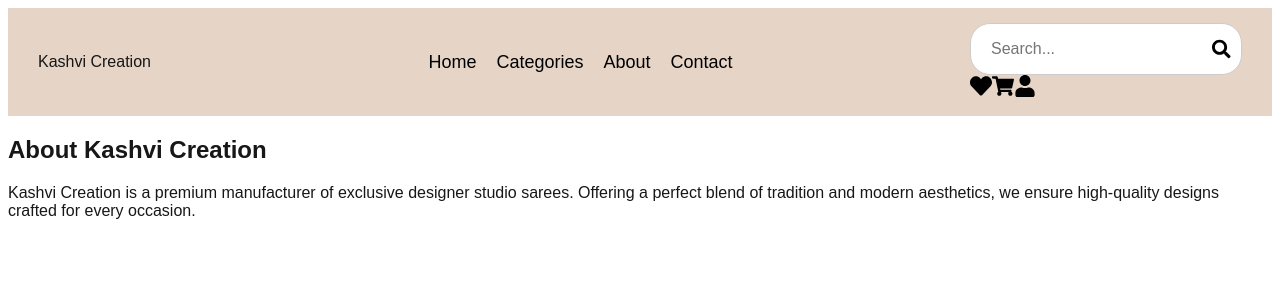
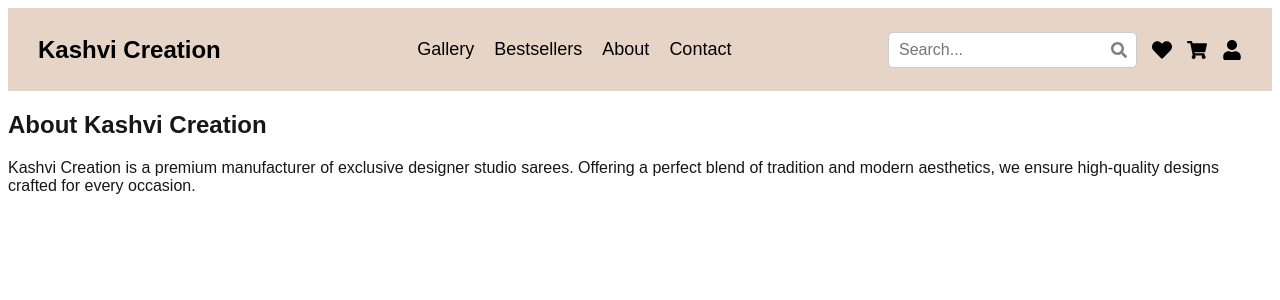
Before and after one commit to Abhishek-2532/GWOC-Project, a Next.js app in the folder kashvi-creation/: page /Pages/about in a window 1280 px wide. Shown: the top 300 px of the page. Built offline with nearby package versions, Linux system fonts and the light colour scheme.

Commit message:
change gallery and bestsellers

```diff
--- /dev/null
+++ b/kashvi-creation/src/app/Pages/bestsellers/page.js
@@ -0,0 +1,11 @@
+import Navbar from "../../components/Navbar";
+import Bestsellers from "../../components/Bestsellers";
+
+export default function BestsellersPage() {
+  return (
+    <div>
+      <Navbar />
+      <Bestsellers />
+    </div>
+  );
+}
--- a/kashvi-creation/src/app/Pages/categories/page.js
+++ /dev/null
@@ -1,11 +0,0 @@
-import Navbar from "../../components/Navbar";
-import Categories from "../../components/Categories";
-
-export default function CategoriesPage() {
-  return (
-    <div>
-      <Navbar />
-      <Categories />
-    </div>
-  );
-}
--- /dev/null
+++ b/kashvi-creation/src/app/Pages/gallery/page.js
@@ -0,0 +1,12 @@
+import Navbar from "../components/Navbar";
+
+export default function GalleryPage() {
+  return (
+    <div>
+      <Navbar />
+      <h1 className="text-center text-3xl font-bold mt-6">Our Gallery</h1>
+      <p className="text-center text-gray-600">Explore our stunning saree collection!</p>
+      {/* Add your images here */}
+    </div>
+  );
+}
--- /dev/null
+++ b/kashvi-creation/src/app/components/Bestsellers.js
@@ -0,0 +1,31 @@
+import React from "react";
+
+const Bestsellers = () => {
+  return (
+    <div className="p-6">
+      <h1 className="text-3xl font-bold text-center">Bestsellers</h1>
+      <p className="text-center text-gray-700 mt-2">Explore our top-selling sarees.</p>
+
+      {/* Sample Bestseller Products */}
+      <div className="grid grid-cols-1 sm:grid-cols-2 md:grid-cols-3 gap-6 mt-6">
+        <div className="bg-white shadow-md p-4 rounded-lg">
+          <img src="/saree1.jpg" alt="Bestseller 1" className="rounded-lg" />
+          <h3 className="text-xl font-semibold mt-4">Elegant Red Saree</h3>
+          <p className="text-gray-600">Design Number: KC101</p>
+        </div>
+        <div className="bg-white shadow-md p-4 rounded-lg">
+          <img src="/saree2.jpg" alt="Bestseller 2" className="rounded-lg" />
+          <h3 className="text-xl font-semibold mt-4">Modern Blue Saree</h3>
+          <p className="text-gray-600">Design Number: KC102</p>
+        </div>
+        <div className="bg-white shadow-md p-4 rounded-lg">
+          <img src="/saree3.jpg" alt="Bestseller 3" className="rounded-lg" />
+          <h3 className="text-xl font-semibold mt-4">Graceful Green Saree</h3>
+          <p className="text-gray-600">Design Number: KC103</p>
+        </div>
+      </div>
+    </div>
+  );
+};
+
+export default Bestsellers;
--- a/kashvi-creation/src/app/components/Categories.js
+++ /dev/null
@@ -1,29 +0,0 @@
-"use client";
-
-import Link from "next/link";
-import styles from "../styles/Categories.module.css";
-
-
-
-export default function Categories() {
-  const categories = [
-    { name: "Sarees", path: "/categories/sarees" },
-    { name: "Lehengas", path: "/categories/lehengas" },
-    { name: "Salwar Suits", path: "/categories/salwar-suits" },
-  ];
-
-  return (
-    <div className={styles.container}>
-      <h1 className="text-3xl font-bold text-center mb-6">Categories</h1>
-      <div className={styles.categoryGrid}>
-        {categories.map((category, index) => (
-          <Link key={index} href={category.path}>
-            <div className={styles.categoryCard}>
-              <h2 className={styles.categoryTitle}>{category.name}</h2>
-            </div>
-          </Link>
-        ))}
-      </div>
-    </div>
-  );
-}
--- a/kashvi-creation/src/app/components/Navbar.js
+++ b/kashvi-creation/src/app/components/Navbar.js
@@ -1,37 +1,42 @@
-import React from "react";
+"use client"; // Required for Next.js App Router
+
+import React, { useState } from "react";
 import Link from "next/link";
-import { FaSearch, FaHeart, FaShoppingCart, FaUser } from "react-icons/fa";
+import { FaBars, FaTimes, FaSearch, FaHeart, FaShoppingCart, FaUser } from "react-icons/fa";
 import styles from "./Navbar.module.css";
 
 const Navbar = () => {
+  const [menuOpen, setMenuOpen] = useState(false); // State for mobile menu toggle
+
   return (
     <nav className={styles.navbar}>
       {/* Left: Logo */}
       <div className={styles.logo}>Kashvi Creation</div>
 
-      {/* Center: Navigation Links */}
-      <ul className={styles.navLinks}>
-        <li><Link href="/" className={styles.navLink}>Home</Link></li>
-        <li><Link href="/pages/categories" className={styles.navLink}>Categories</Link></li>
+      {/* Hamburger Menu Button for Mobile */}
+      <button className={styles.menuButton} onClick={() => setMenuOpen(!menuOpen)}>
+        {menuOpen ? <FaTimes /> : <FaBars />}
+      </button>
+
+      {/* Center: Navigation Links (Shown/Hidden Based on Screen Size) */}
+      <ul className={`${styles.navLinks} ${menuOpen ? styles.active : ""}`}>
+        <li><Link href="/gallery" className={styles.navLink}>Gallery</Link></li>
+        <li><Link href="/bestsellers" className={styles.navLink}>Bestsellers</Link></li>
         <li><Link href="/about" className={styles.navLink}>About</Link></li>
         <li><Link href="/contact" className={styles.navLink}>Contact</Link></li>
       </ul>
 
       {/* Right: Search Bar, Wishlist, Cart, and Profile Icons */}
-      <div className="flex gap-4 items-center">
+      <div className={styles.rightIcons}>
         {/* Search Bar */}
         <div className={styles.searchContainer}>
           <input type="text" placeholder="Search..." className={styles.searchInput} />
           <FaSearch className={styles.icon} />
         </div>
 
-        {/* Wishlist Icon */}
+        {/* Icons for Wishlist, Cart, and Profile */}
         <FaHeart className={styles.icon} />
-
-        {/* Cart Icon */}
         <FaShoppingCart className={styles.icon} />
-
-        {/* Profile Icon */}
         <FaUser className={styles.icon} />
       </div>
     </nav>
--- a/kashvi-creation/src/app/components/Navbar.module.css
+++ b/kashvi-creation/src/app/components/Navbar.module.css
@@ -1,4 +1,4 @@
-/* Navbar Container */
+/* General Navbar Styles */
 .navbar {
   display: flex;
   justify-content: space-between;
@@ -6,41 +6,13 @@
   background-color: #e6d5c7;
   padding: 15px 30px;
   font-family: "Arial", sans-serif;
+  position: relative;
 }
 
-/* Search Bar Styling */
-.searchContainer {
-  position: relative;
-  display: flex;
-  align-items: center;
-  border: 1px solid #ccc;
-  border-radius: 20px;
-  background-color: white;
-  padding: 5px 10px;
-  width: 250px;
-  height: 40px;
-}
-
-.searchInput {
-  border: none;
-    outline: none;
-    padding: 5px 10px;
-    width: 100%;
-    height: 100%;
-    border-radius: 20px;
-    font-size: 16px;
-}
-
-/* Search Icon Positioned Inside Input */
-.searchIcon {
-  position: absolute;
-    right: 10px;
-    color: #888;
-    cursor: pointer;
-    transition: color 0.3s ease-in-out;
-}
-
-.searchIcon:hover {
+/* Logo */
+.logo {
+  font-size: 24px;
+  font-weight: bold;
   color: black;
 }
 
@@ -51,30 +23,94 @@
   gap: 20px;
 }
 
-.navLink {
+.navLinks li a {
   text-decoration: none;
   color: black;
   font-size: 18px;
-  font-weight: 500;
-  transition: color 0.3s ease-in-out;
+  transition: color 0.3s ease;
 }
 
-.navLink:hover {
-  color: #8a5a44;
+.navLinks li a:hover {
+  color: #b08c74;
+  border-bottom: 2px solid #b08c74;
 }
 
-.navLink:active {
-  color: #5a3a2c;
+/* Right Section (Icons + Search) */
+.rightIcons {
+  display: flex;
+  align-items: center;
+  gap: 15px;
 }
 
-/* Icons Styling */
 .icon {
-  font-size: 22px;
+  font-size: 20px;
   cursor: pointer;
   color: black;
-  transition: color 0.3s ease-in-out;
+  transition: color 0.3s ease;
 }
 
 .icon:hover {
-  color: #8a5a44;
+  color: #b08c74;
 }
+
+/* Search Bar */
+.searchContainer {
+  position: relative;
+}
+
+.searchInput {
+  padding: 8px 30px 8px 10px;
+  border: 1px solid #ccc;
+  border-radius: 5px;
+  font-size: 16px;
+}
+
+.searchContainer .icon {
+  position: absolute;
+  right: 10px;
+  top: 50%;
+  transform: translateY(-50%);
+  font-size: 16px;
+  color: gray;
+}
+
+/* Mobile Menu Button (Hamburger) */
+.menuButton {
+  display: none;
+  background: none;
+  border: none;
+  font-size: 24px;
+  cursor: pointer;
+}
+
+/* 📌 Responsive Design (Mobile) */
+@media screen and (max-width: 768px) {
+  /* Hide normal nav links on mobile */
+  .navLinks {
+    display: none;
+    flex-direction: column;
+    position: absolute;
+    top: 60px;
+    left: 0;
+    width: 100%;
+    background-color: #e6d5c7;
+    text-align: center;
+    padding: 20px 0;
+    box-shadow: 0 4px 6px rgba(0, 0, 0, 0.1);
+  }
+
+  /* Show menu when active */
+  .navLinks.active {
+    display: flex;
+  }
+
+  /* Show hamburger button */
+  .menuButton {
+    display: block;
+  }
+
+  /* Center icons */
+  .rightIcons {
+    gap: 10px;
+  }
+}
```
Also changed, not shown: kashvi-creation/src/app/Pages/Home.js (deleted).
